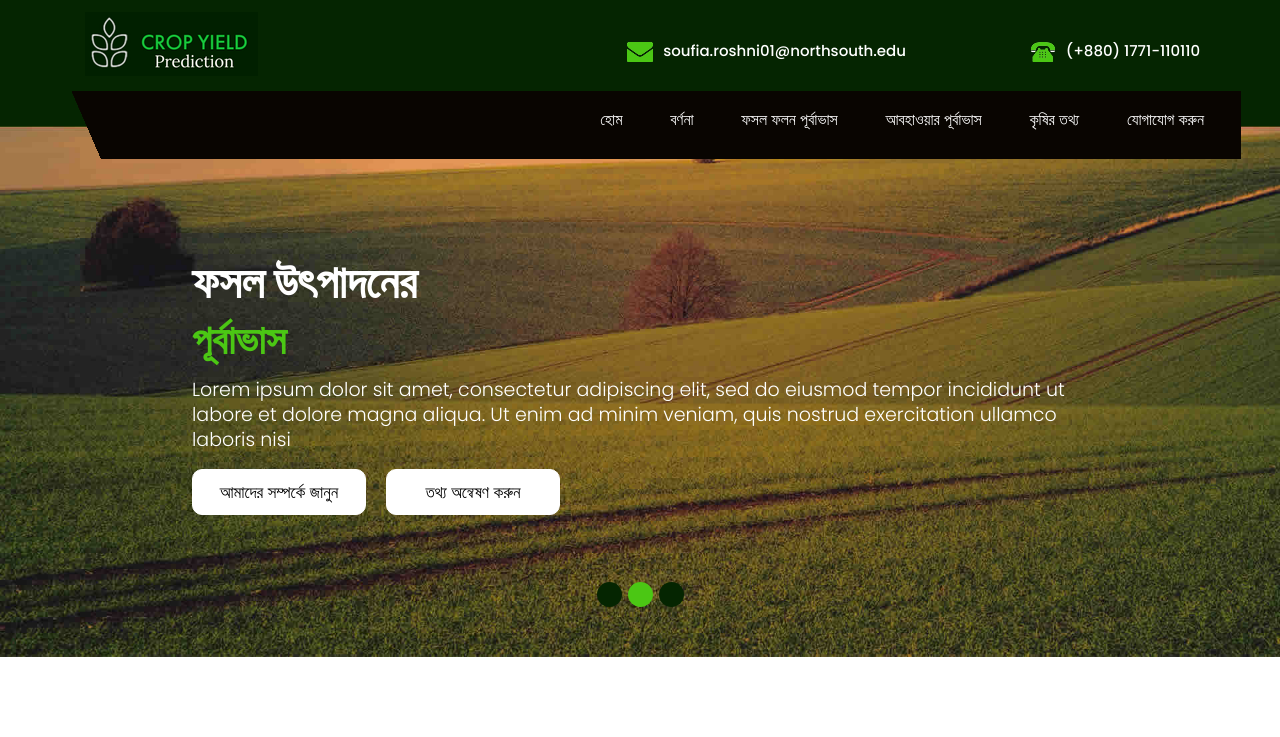
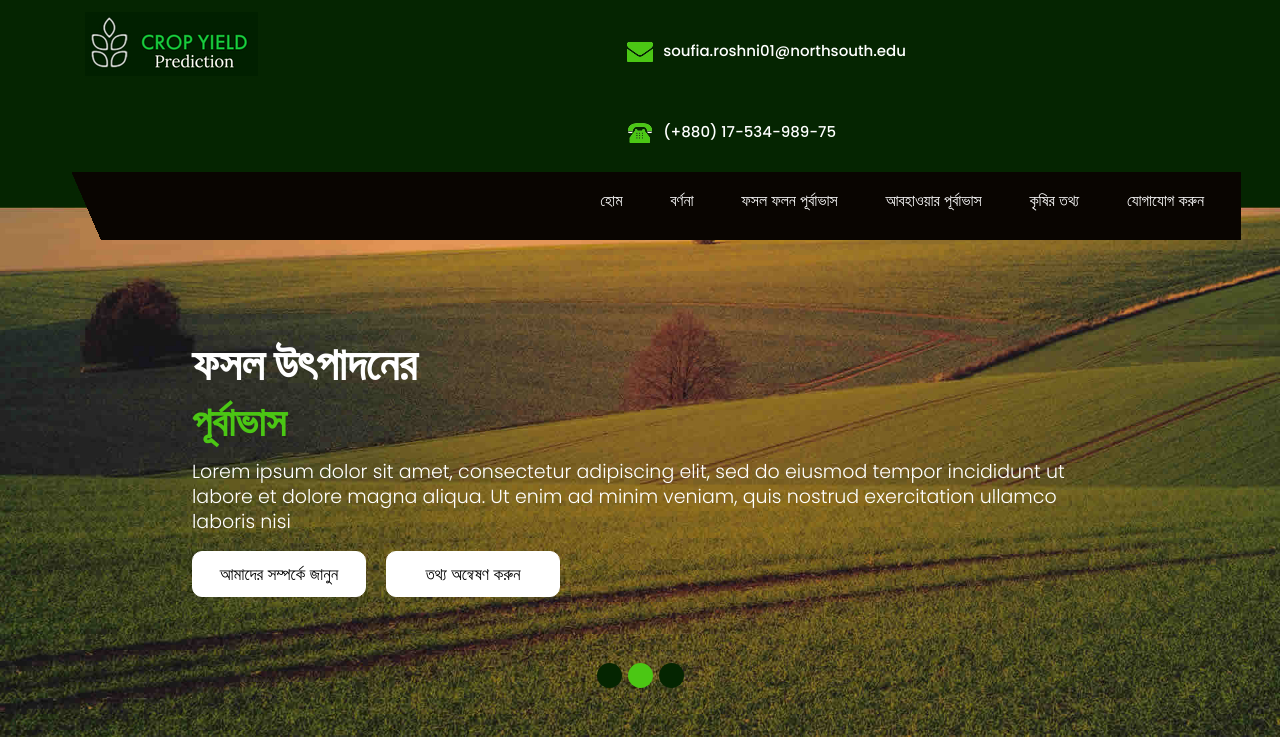
Before and after one commit to ashik035/crop_yield, a Django app: page / in a window 1280 px wide. Shown: the top 737 px of the page. Run offline with Django 4.2, Linux system fonts and the light colour scheme; some libraries are stand-ins or nearby versions.

Commit message:
Changed mobile number

```diff
--- a/crop/crop_home/templates/home.html
+++ b/crop/crop_home/templates/home.html
@@ -60,7 +60,7 @@
                             <ul>
                                 <li><img src='{% static "icon/email1.png" %}' />soufia.roshni01@northsouth.edu</li>
 
-                                <li><img src='{% static "icon/call1.png" %}' />(+880) 1771-110110</li>
+                                <li><img src='{% static "icon/call1.png" %}' />(+880) 17-534-989-75</li>
                             </ul>
                         </div>
                     </div>
```
